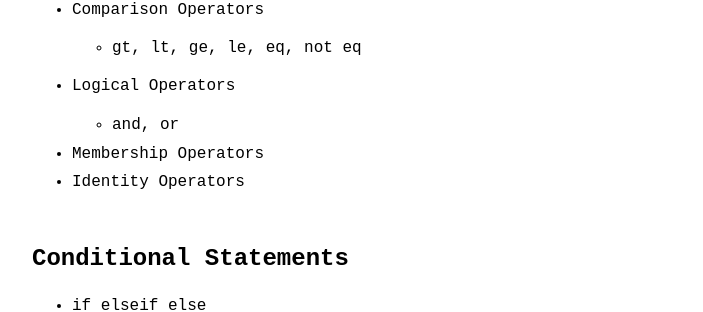
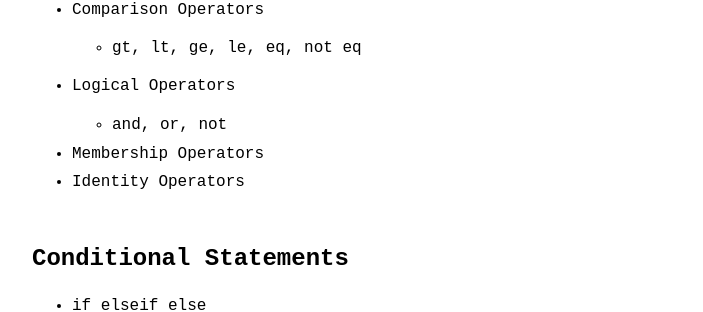
Before and after one commit to VallarasuS/Vallarasu.in, a Jekyll site: the page built from docs/_posts/2025-11-18-python-notes.md, in a window 1280 px wide and 900 px high, scrolled down 3462 px. Shown: the part 144-456 px from the top of the window, without its empty margins (288-991 px from the left). Built offline with Jekyll 4.4.1, drawn with Linux system fonts in a browser that asks for light colours.

Commit message:
Update 2025-11-18-python-notes.md

```diff
--- a/docs/_posts/2025-11-18-python-notes.md
+++ b/docs/_posts/2025-11-18-python-notes.md
@@ -110,7 +110,7 @@ keyword.kwlist
 
 - Logical Operators
 
-    - and, or
+    - and, or, not
 
 - Membership Operators
 - Identity Operators
```
